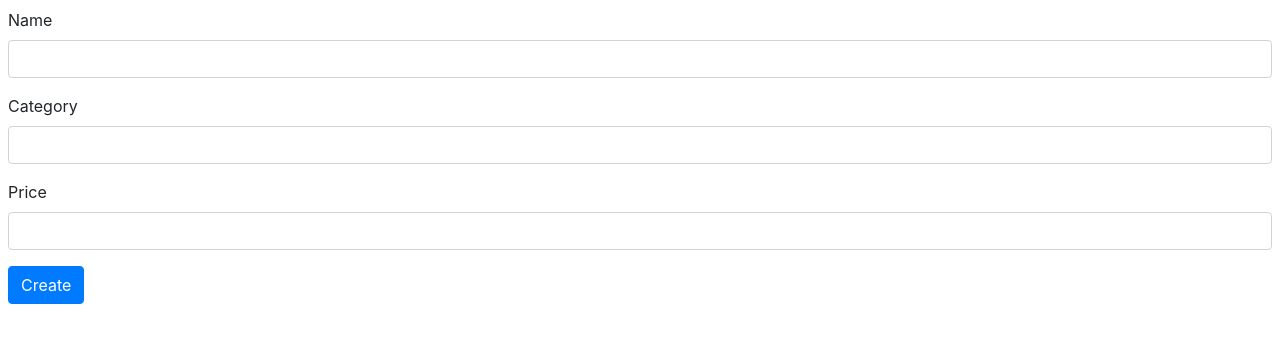
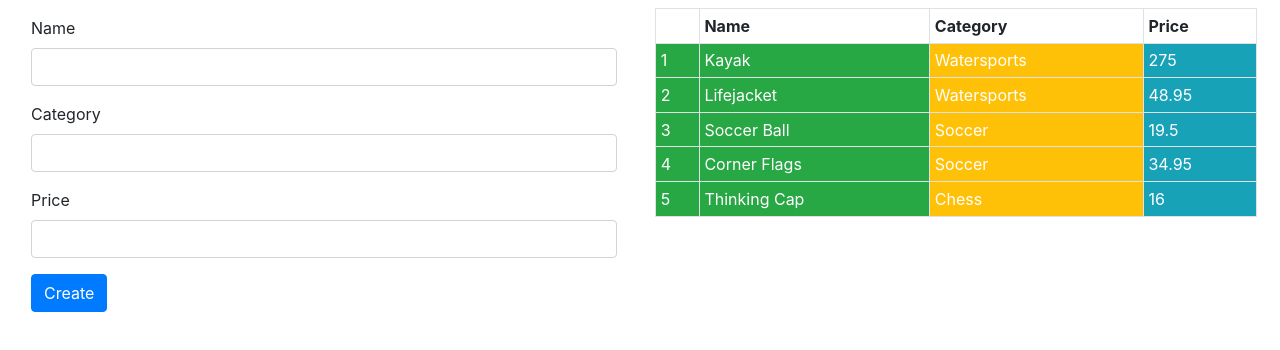
Before and after one commit to ericung/pro-angular9-example, an Angular app: page / in a window 1280 px wide. Shown: the top 350 px of the page. Built offline with nearby package versions, Linux system fonts and the light colour scheme.

Commit message:
12/4/2020 attr.directive.ts

```diff
--- /dev/null
+++ b/src/app/attr.directive.ts
@@ -0,0 +1,9 @@
+import { Directive, ElementRef, Attribute } from "@angular/core";
+@Directive({
+  selector: "[pa-attr]",
+})
+export class PaAttrDirective {
+  constructor(element: ElementRef, @Attribute("pa-attr-class") bgClass: string) {
+    element.nativeElement.classList.add(bgClass || "bg-success", "text-white");
+  }
+}
--- a/src/app/component.ts
+++ b/src/app/component.ts
@@ -17,22 +17,11 @@
         return this.model.getProducts();
     }
     newProduct: Product = new Product();
-    get jsonProduct() {
-        return JSON.stringify(this.newProduct);
-    }
     addProduct(p: Product) {
-        console.log("New Product: " + this.jsonProduct);
+        this.model.saveProduct(p);
     }
     formSubmitted: boolean = false;
     submitForm() {
-        Object.keys(this.formGroup.controls)
-            .forEach(c => this.newProduct[c] = this.formGroup.controls[c].value);
-        this.formSubmitted = true;
-        if (this.formGroup.valid) {
-            this.addProduct(this.newProduct);
-            this.newProduct = new Product();
-            this.formGroup.reset();
-            this.formSubmitted = false;
-        }
+        this.addProduct(this.newProduct);
     }
 }
--- a/src/app/template.html
+++ b/src/app/template.html
@@ -2,31 +2,34 @@
   input.ng-dirty.ng-invalid { border: 2px solid #ff0000 }
   input.ng-dirty.ng-valid { border: 2px solid #6bc502 }
 </style>
-<form class="m-2" novalidate [formGroup]="formGroup" (ngSubmit)="submitForm()">
-  <div class="bg-danger text-white p-2 mb-2"
-          *ngIf="formSubmitted && formGroup.invalid">
-      There are problems with the form
-      <ul>
-          <li *ngFor="let error of formGroup.getFormValidationMessages()">
-              {{error}}
-          </li>
-      </ul>
+<div class="row m-2">
+  <div class="col-6">
+    <form class="m-2" novalidate (ngSubmit)="submitForm()">
+      <div class="form-group">
+          <label>Name</label>
+          <input class="form-control" name="name" [(ngModel)]="newProduct.name" />
+      </div>
+      <div class="form-group">
+        <label>Category</label>
+        <input class="form-control" name="category"
+            [(ngModel)]="newProduct.category" />
+      </div>
+      <div class="form-group">
+        <label>Price</label>
+        <input class="form-control" name="price" [(ngModel)]="newProduct.price" />
+      </div>
+      <button class="btn btn-primary" type="submit">Create</button>
+    </form>
   </div>
-  <div class="form-group" *ngFor="let control of formGroup.productControls">
-      <label>{{control.label}}</label>
-      <input class="form-control"
-          name="{{control.modelProperty}}"
-          formControlName="{{control.modelProperty}}" />
-      <ul class="text-danger list-unstyled"
-              *ngIf="(formSubmitted || control.dirty) && control.invalid">
-          <li *ngFor="let error of control.getValidationMessages()">
-              {{error}}
-          </li>
-      </ul>
+  <div class="col-6">
+    <table class="table table-sm table-bordered table-striped">
+      <tr><th></th><th>Name</th><th>Category</th><th>Price</th></tr>
+      <tr *ngFor="let item of getProducts(); let i = index" pa-attr>
+        <td>{{i + 1}}</td>
+        <td>{{item.name}}</td>
+        <td pa-attr pa-attr-class="bg-warning">{{item.category}}</td>
+        <td pa-attr pa-attr-class="bg-info">{{item.price}}</td>
+      </tr>
+    </table>
   </div>
-  <button class="btn btn-primary" type="submit"
-      [disabled]="formSubmitted && formGroup.invalid"
-      [class.btn-secondary]="formSubmitted && formGroup.invalid">
-          Create
-  </button>
-</form>
+</div>
```
Also changed, not shown: src/app/app.module.ts (+4 -3 lines).
